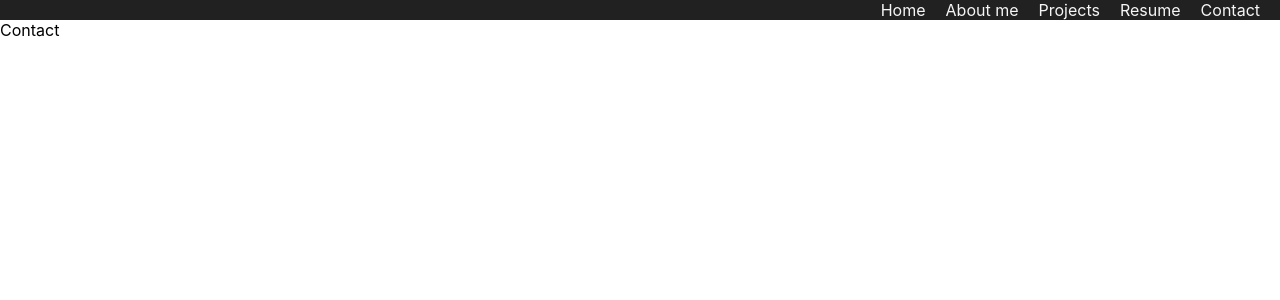
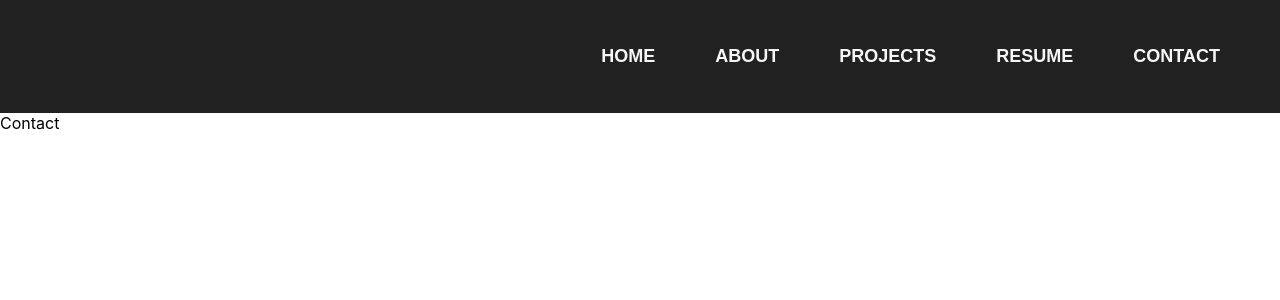
Before and after one commit to palindrome-kasak/portfolio, a React (Create React App) app: page /Contact in a window 1280 px wide. Shown: the top 300 px of the page. Built offline with nearby package versions, Linux system fonts and the light colour scheme.

Commit message:
navbaar Toggle **

```diff
--- a/src/Components/NavBar.js
+++ b/src/Components/NavBar.js
@@ -1,35 +1,261 @@
-import React from 'react'
-import {Link} from 'react-router-dom'
+// import React from 'react'
+// import {Link} from 'react-router-dom'
+// import '../Styling/link.scss'
 
 
+// const NavBar = () => {
+//     return (
+//         <>
+//             <div style={styles.main}>
+//                     <Link style={styles.links} to="/">Home</Link>
+//                     <Link style={styles.links} to="/About">About me</Link>
+//                     <Link style={styles.links} to="/Projects">Projects</Link>
+//                     <Link style={styles.links} to="/Resume">Resume</Link>
+//                     <Link style={styles.links} to="/Contact">Contact</Link>
+
+//             </div>
+//         </>
+//     )
+// };
+
+// const styles ={
+//     main:{
+//         background:"#212121",
+//         display: "flex",
+//     flexDirection: "row",
+//     justifyContent: "right",
+//     alignItems: "center",
+//     },
+//     links:{
+//         color:"#F6F6F6",
+//         paddingRight: "20px",
+//         textDecoration: "none",
+//     },
+// };
+
+// export default NavBar
+
+import React, { useState } from "react";
+import styled from "styled-components";
+
+const Nav = styled.nav`
+  padding: 0 20px;
+  min-height: 9vh;
+  background: #212121;
+  display: flex;
+  flexDirection: row;
+  justify-content: flex-end;
+  align-items: center;
+`;
+
+// const Logo = styled.h1`
+//   font-size: 25px;
+//   color: white;
+// `;
+
+const Menu = styled.ul`
+  list-style: none;
+  display: flex;
+
+  li:nth-child(2) {
+    ${'' /* margin: 0px 20px; */}
+  }
+
+  @media (max-width: 768px) {
+    display: none;
+  }
+`;
+
+const Item = styled.li`
+margin-right: 20px;
+}`;
+
+const Link = styled.a`
+  ${'' /* color: white;
+  text-decoration: none;
+
+  :hover {
+    text-decoration: underline;
+  } */}
+
+      position: relative;
+      display: block;
+      text-transform: uppercase;
+      margin: 20px 0;
+      padding: 10px 20px;
+      text-decoration: none;
+      color: #F6F6F6;
+      font-family: sans-serif;
+      font-size: 18px;
+      font-weight: 600;
+      transition: .5s;
+      z-index: 1;
+      &:before {
+        content: '';
+        position: absolute;
+        top: 0;
+        left: 0;
+        width: 100%;
+        height: 100%;
+        border-top: 2px solid #F6F6F6;
+        border-bottom: 2px solid #F6F6F6;
+        transform: scaleY(2);
+        opacity: 0;
+        transition: .3s;
+      }
+      &:after {
+        content: '';
+        position: absolute;
+        top: 2px;
+        left: 0;
+        width: 100%;
+        height: 100%;
+        background-color: #6D9886;
+        transform: scale(0);
+        opacity: 0;
+        transition: .3s;
+        z-index: -1;
+      }
+      &:hover {
+        color: #fff;
+        &:before {
+          transform: scaleY(1);
+          opacity: 1;
+        }
+        &:after {
+          transform: scaleY(1);
+          opacity: 1;
+        }
+      }
+
+`;
+
+const NavIcon = styled.button`
+  background: none;
+  cursor: pointer;
+  border: none;
+  outline: none;
+
+  @media (min-width: 769px) {
+    display: none;
+  }
+`;
+
+const Line = styled.span`
+  display: block;
+  border-radius: 50px;
+  width: 25px;
+  height: 3px;
+  margin: 5px;
+  background-color: #fff;
+  transition: width 0.4s ease-in-out;
+
+  :nth-child(2) {
+    width: ${props => (props.open ? "40%" : "70%")};
+  }
+`;
+
+const Overlay = styled.div`
+  position: absolute;
+  height: ${props => (props.open ? "91vh" : 0)};
+  width: 100vw;
+  background: #1c2022;
+  transition: height 0.4s ease-in-out;
+
+  @media (min-width: 769px) {
+    display: none;
+  }
+`;
+
+const OverlayMenu = styled.ul`
+  list-style: none;
+  position: absolute;
+  left: 50%;
+  top: 45%;
+  transform: translate(-50%, -50%);
+
+  li {
+    opacity: ${props => (props.open ? 1 : 0)};
+    font-size: 25px;
+    margin: 50px 0px;
+    transition: opacity 0.4s ease-in-out;
+  }
+
+  li:nth-child(2) {
+    margin: 50px 0px;
+  }
+`;
+
 const NavBar = () => {
-    return (
-        <>
-            <div style={styles.main}>
-                    <Link style={styles.links} to="/">Home</Link>
-                    <Link style={styles.links} to="/About">About me</Link>
-                    <Link style={styles.links} to="/Projects">Projects</Link>
-                    <Link style={styles.links} to="/Resume">Resume</Link>
-                    <Link style={styles.links} to="/Contact">Contact</Link>
-
-            </div>
-        </>
-    )
+  const [toggle, toggleNav] = useState(false);
+  return (
+    <>
+      <Nav>
+        {/* <Logo>CSS Tricks</Logo> */}
+        <Menu>
+          <Item>
+            <Link target="#" href="/">
+              Home
+            </Link>
+          </Item>
+          <Item>
+            <Link target="#" href="/About">
+            About
+            </Link>
+          </Item>
+          <Item>
+            <Link target="#" href="/Projects">
+            Projects
+            </Link>
+          </Item>
+          <Item>
+            <Link target="#" href="/Resume">
+            Resume
+            </Link>
+          </Item>
+          <Item>
+            <Link target="#" href="/Contact">
+            Contact
+            </Link>
+          </Item>
+        </Menu>
+        <NavIcon onClick={() => toggleNav(!toggle)}>
+          <Line open={toggle} />
+          <Line open={toggle} />
+          <Line open={toggle} />
+        </NavIcon>
+      </Nav>
+      <Overlay open={toggle}>
+        <OverlayMenu open={toggle}>
+          <Item>
+          <Link target="#" href="/">
+              Home
+            </Link>
+          </Item>
+          <Item>
+          <Link target="#" href="/About">
+            About
+            </Link>
+          </Item>
+          <Item>
+          <Link target="#" href="/Resume">
+            Resume
+            </Link>
+          </Item>
+          <Item>
+          <Link target="#" href="/Projects">
+            Projects
+            </Link>
+          </Item>
+          <Item>
+          <Link target="#" href="/Contact">
+            Contact
+            </Link>
+          </Item>
+        </OverlayMenu>
+      </Overlay>
+    </>
+  );
 };
 
-const styles ={
-    main:{
-        background:"#212121",
-        display: "flex",
-    flexDirection: "row",
-    justifyContent: "right",
-    alignItems: "center",
-    },
-    links:{
-        color:"#F6F6F6",
-        paddingRight: "20px",
-        textDecoration: "none",
-    },
-};
-
-export default NavBar
+export default NavBar;
```
